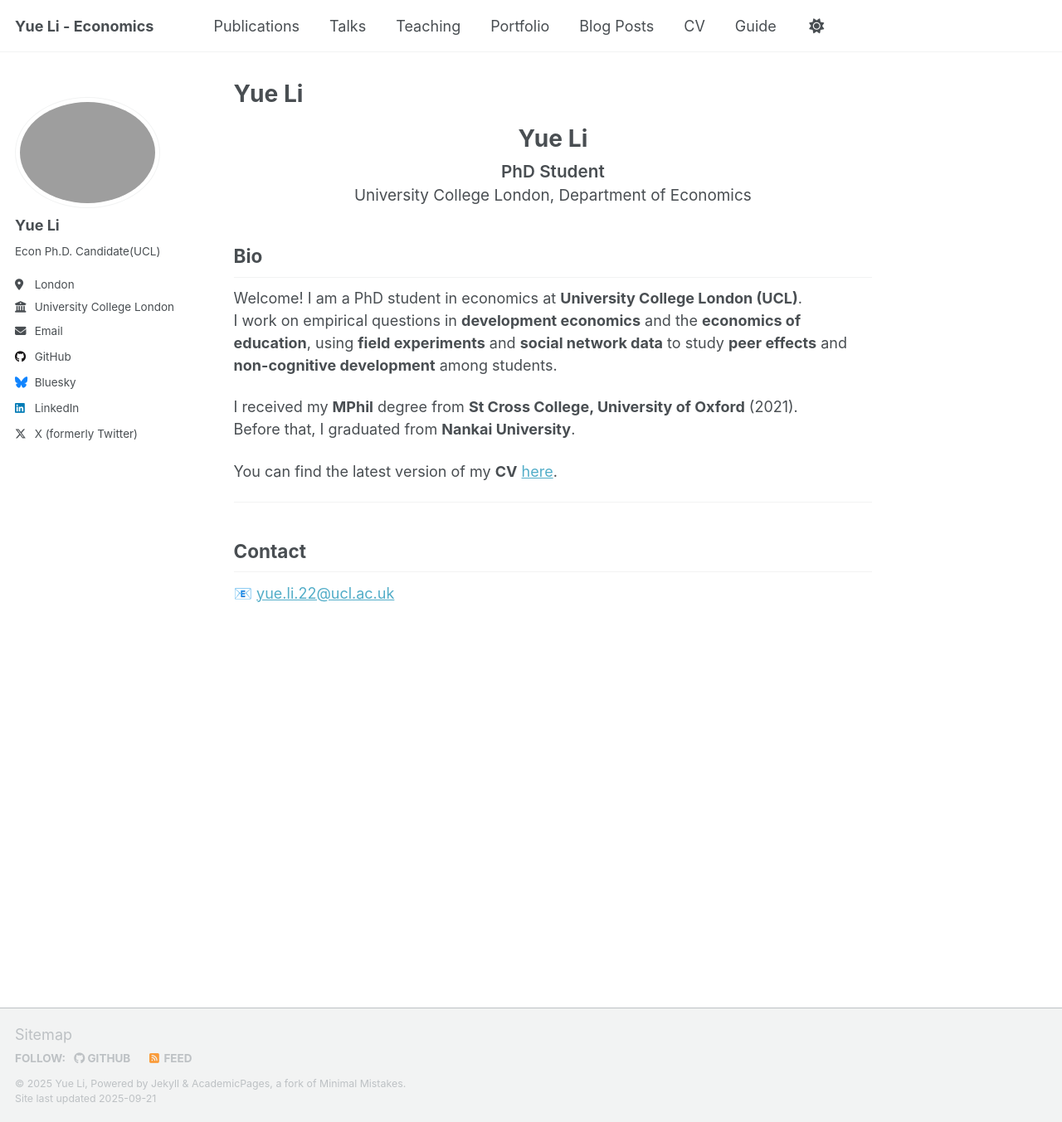
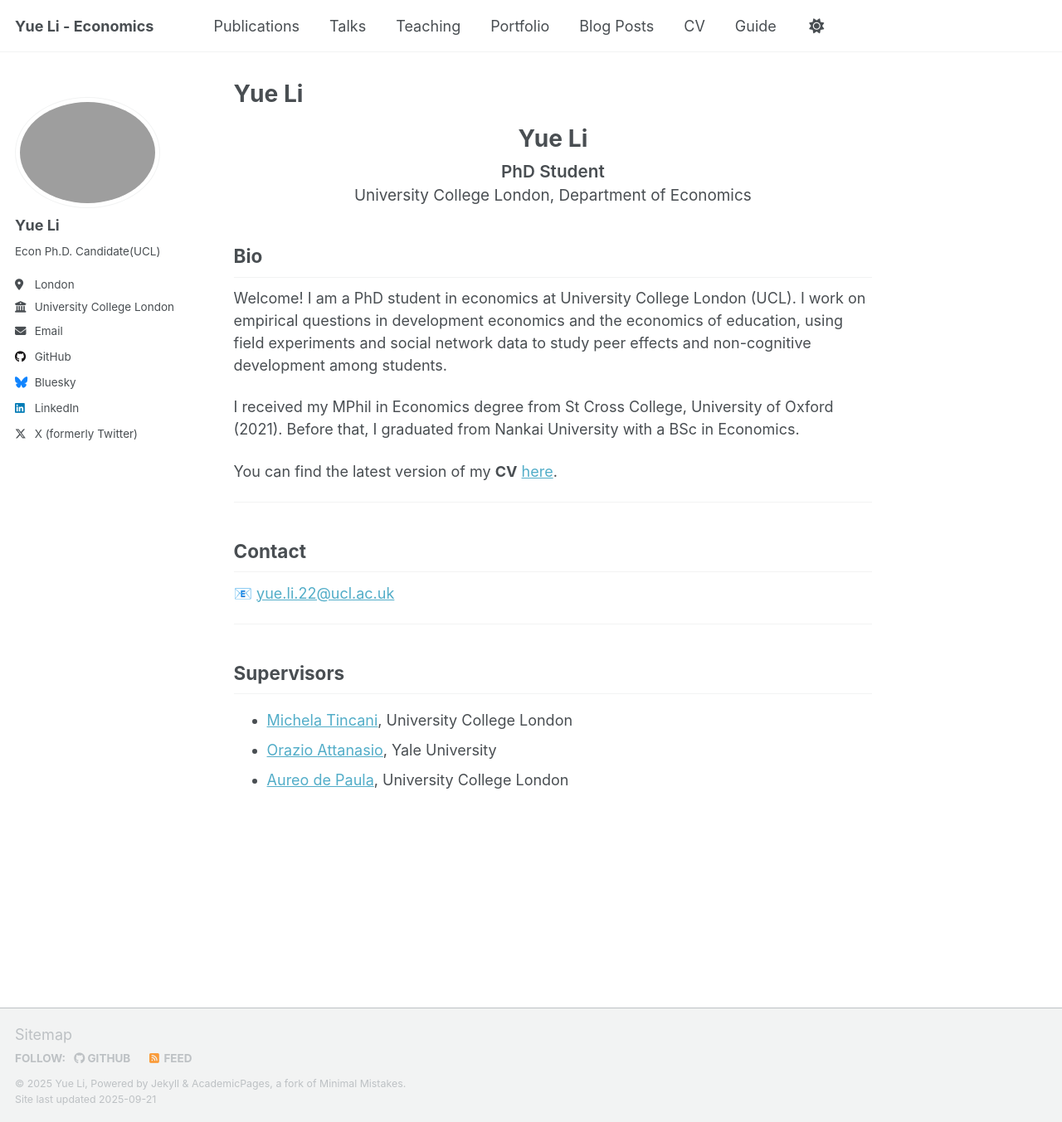
Before and after one commit to yueli-econ/yueli-econ.github.io, a Jekyll site: the page built from _pages/about.md, in a window 1280 px wide and 1353 px high. Shown: the whole window at 83% size. Built offline with Jekyll 4.4.1, drawn with Linux system fonts in a browser that asks for light colours; a script that is not in the unit is left out.

Commit message:
Update about.md

```diff
--- a/_pages/about.md
+++ b/_pages/about.md
@@ -15,11 +15,9 @@ redirect_from:
 
 ## Bio
 
-Welcome! I am a PhD student in economics at **University College London (UCL)**.
-I work on empirical questions in **development economics** and the **economics of education**, using **field experiments** and **social network data** to study **peer effects** and **non-cognitive development** among students.
+Welcome! I am a PhD student in economics at University College London (UCL). I work on empirical questions in development economics and the economics of education, using field experiments and social network data to study peer effects and non-cognitive development among students.
 
-I received my **MPhil** degree from **St Cross College, University of Oxford** (2021).
-Before that, I graduated from **Nankai University**.
+I received my MPhil in Economics degree from St Cross College, University of Oxford (2021). Before that, I graduated from Nankai University with a BSc in Economics.
 
 You can find the latest version of my **CV** [here](/files/Yue_Li_CV.pdf).
 
@@ -28,3 +26,11 @@ You can find the latest version of my **CV** [here](/files/Yue_Li_CV.pdf).
 ## Contact
 
 📧 <a href="mailto:yue.li.22@ucl.ac.uk">yue.li.22@ucl.ac.uk</a>
+
+---
+
+## Supervisors
+
+- [Michela Tincani](https://sites.google.com/site/mtincani/home), University College London
+- [Orazio Attanasio](https://campuspress.yale.edu/orazioattanasio/bio/), Yale University
+- [Aureo de Paula](https://www.ucl.ac.uk/~uctpand/), University College London
```
